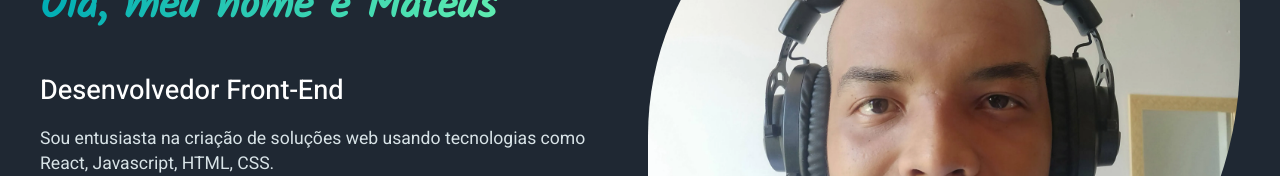
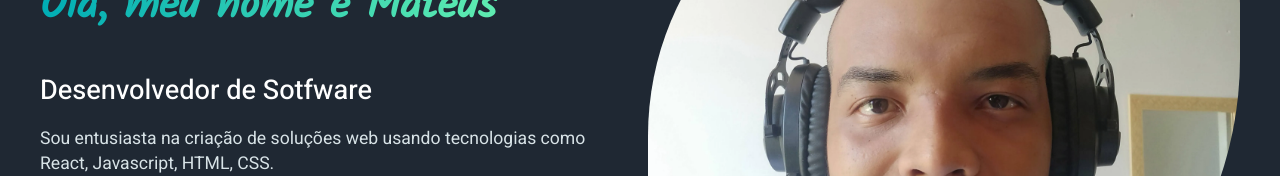
Before and after one commit to MateusLeonardo/portfolio, a React (Vite) app: page / in a window 1280 px wide. Shown: the part 314-490 px from the top of the page. Built offline with nearby package versions, Linux system fonts and the light colour scheme.

Commit message:
alterando front para software

```diff
--- a/src/pages/Home.jsx
+++ b/src/pages/Home.jsx
@@ -92,7 +92,7 @@ export function Home({ sobreRef, projetosRef, contatoRef }) {
         <section className={styles.headline}>
           <div className={styles.leftContent}>
             <h1>Olá, meu nome é Mateus</h1>
-            <h2>Desenvolvedor Front-End</h2>
+            <h2>Desenvolvedor de Sotfware</h2>
             <p>
               Sou entusiasta na criação de soluções web usando tecnologias como
               React, Javascript, HTML, CSS.
```
